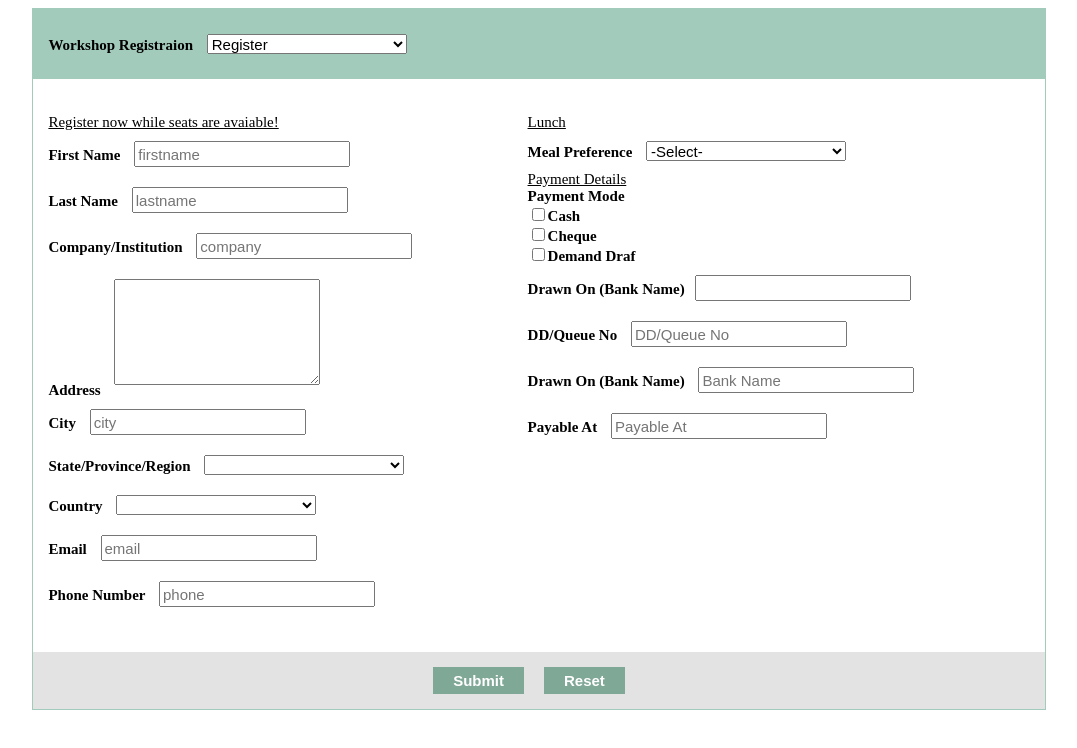
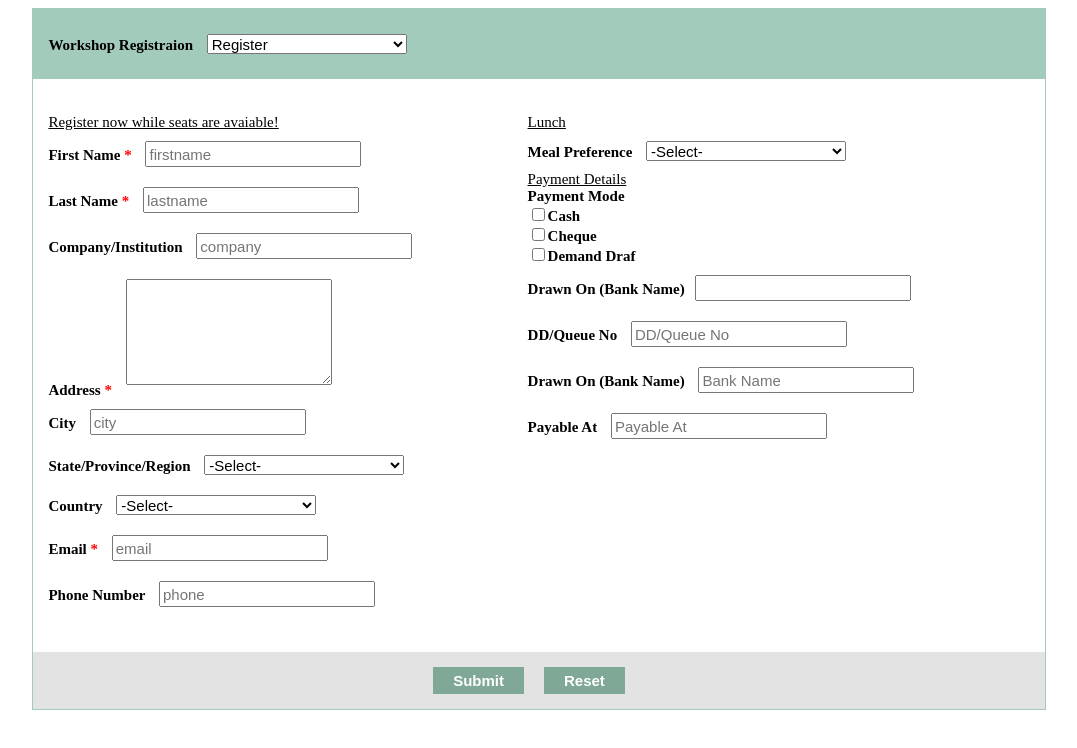
Before and after one commit to thuha160189/homepage.github.io, a plain HTML site: page lab4/form.html in a window 1280 px wide. Shown: the whole page, without its empty margins (101-1178 px from the left). Drawn offline with Linux system fonts and the light colour scheme.

Commit message:
Add files via upload
update star sign

```diff
--- a/lab4/form.html
+++ b/lab4/form.html
@@ -20,13 +20,19 @@
          <div class="item1">
             <div class="info1"><span>Register now while seats are avaiable!</span></div>
 
-            <div><label class="fname"> First Name <input type="text" name="firstname" required placeholder="firstname"/>  </label></div>
+            <div><label class="star"> First Name </label>
+                <input type="text" name="firstname" required placeholder="firstname"/>
+            </div>
 
-            <div><label> Last Name <input type="text" name="lastname" placeholder="lastname" required/>  </label></div>
+            <div><label class="star"> Last Name </label>
+                <input type="text" name="lastname" placeholder="lastname" required/>
+            </div>
 
-            <div><label> Company/Institution <input type="text" name="company" placeholder="company" required /> </label></div>
+            <div><label> Company/Institution <input type="text" name="company" placeholder="company" required /> </div>
 
-            <div><label> Address <textarea required></textarea></label></div>
+            <div><label class="star"> Address </label>
+                <textarea required></textarea>
+            </div>
 
             <div><label> City <input type="text" name="city" placeholder="city"/>  </label></div>
 
@@ -34,7 +40,7 @@
 
             <div><label>State/Province/Region </label>
             <select name="-Select-">
-            <option></option>
+            <option>-Select-</option>
             <option></option>
             <option></option>
             <option></option>
@@ -42,14 +48,16 @@
 
 
             <div><label>Country </label>
-            <select name="Select-">
-            <option></option>
+            <select name="-Select-">
+            <option>-Select-</option>
             <option></option>
             <option></option>
             <option></option>
             </select></div>
 
-            <div><label> Email <input type="text" name="email" placeholder="email" required/>  </label></div>
+            <div><label class="star"> Email  </label>
+            <input type="text" name="email" placeholder="email" required/>
+            </div>
 
             <div><label> Phone Number <input type="text" name="phone" placeholder="phone" required/>  </label></div>
             </div>
--- a/lab4/style.css
+++ b/lab4/style.css
@@ -27,6 +27,10 @@ body *{
 }
 label{
 	font-weight: bold;
+}
+.star::after{
+	content: "*";
+  	color: red;
 }
 
 span{
```
